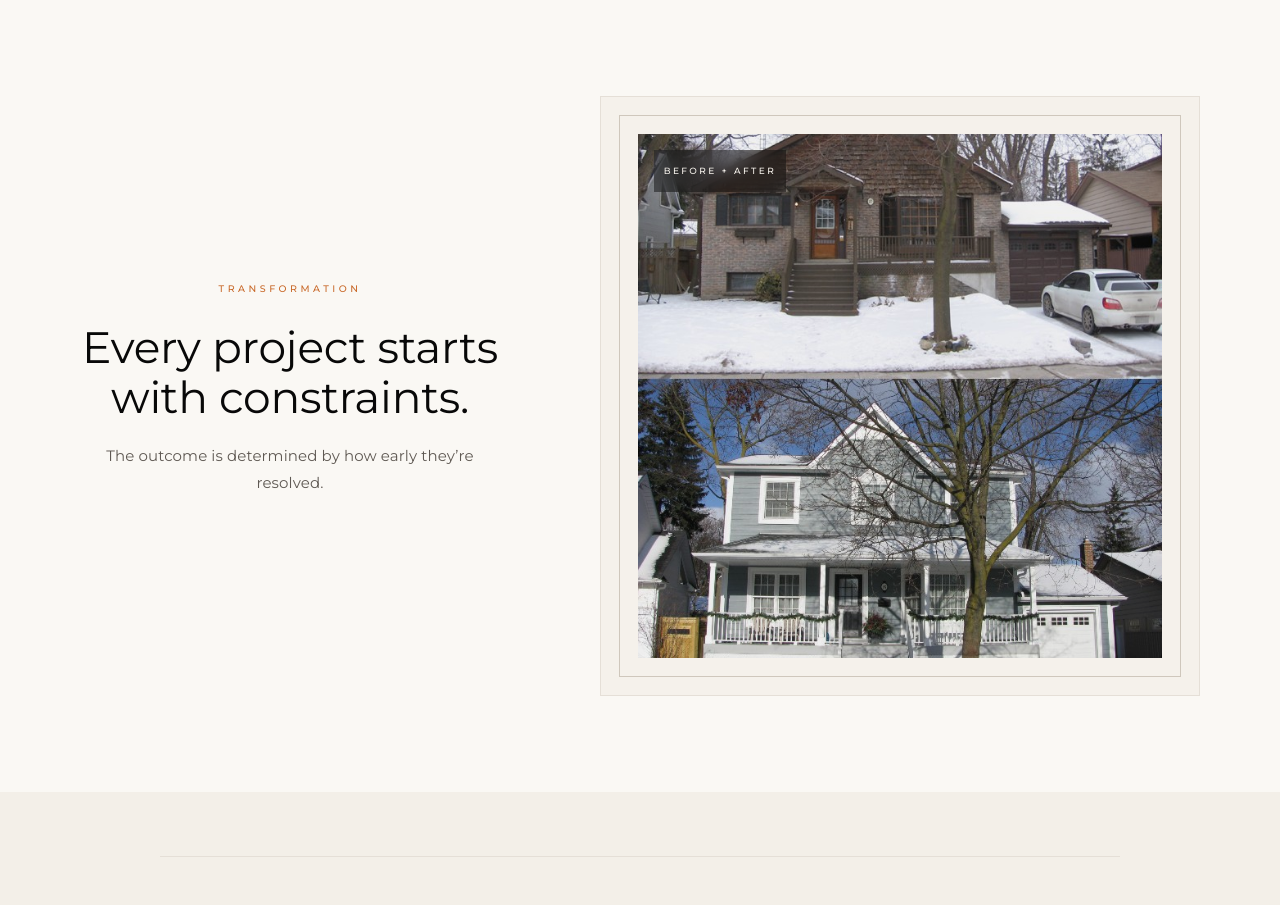
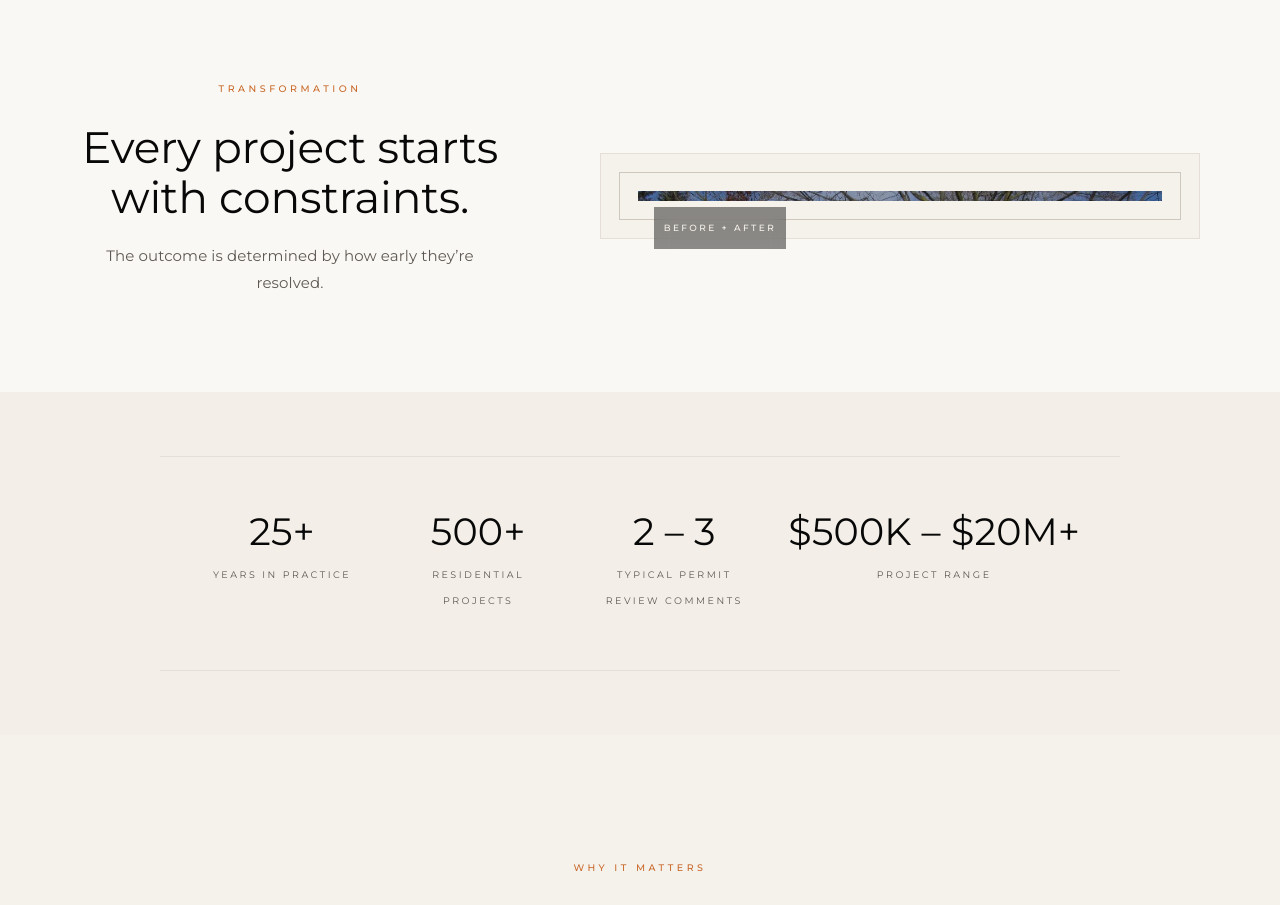
Before and after one commit to brettlyver-cmd/accurate-designs-site, a React (Vite) app: page / in a window 1280 px wide. Shown: the part 820-1725 px from the top of the page. Built offline with nearby package versions, Linux system fonts and the light colour scheme.

Commit message:
Finalize site for launch

```diff
--- a/src/App.jsx
+++ b/src/App.jsx
@@ -221,7 +221,7 @@ const PROJECTS = [
     lens: "Heritage Alignment + Existing Condition Intelligence",
     img: ph2,
     images: [ph2, ph1],
-    imageLabels: ["Outcome", "Existing Condition"],
+    imageLabels: ["Outcome", "Before"],
     challenge:
       "A raised bungalow on a heritage-designated lot could not be expanded horizontally, requiring additional space to be achieved through a sensitive vertical addition.",
     solution:
@@ -836,7 +836,7 @@ function HomePage({ go }) {
                 <HoverImage
                   src={beforeAfterTraditionalToModern}
                   alt="Before and after residential transformation"
-                  ratio="100%"
+                  ratio="2%"
                   filter="grayscale(4%) brightness(0.95)"
                   hoverFilter="grayscale(0) brightness(1)"
                   label="Before + After"
```
